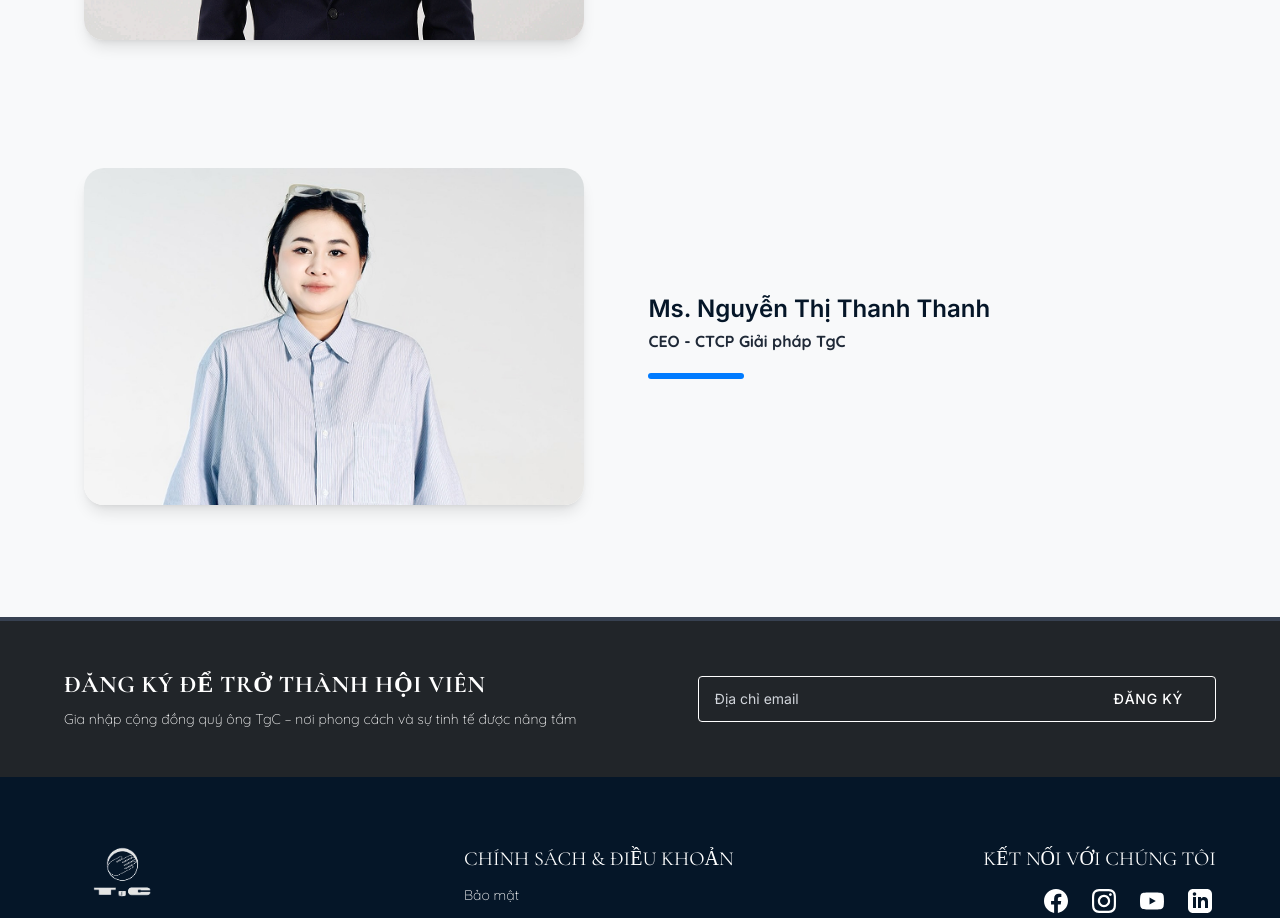
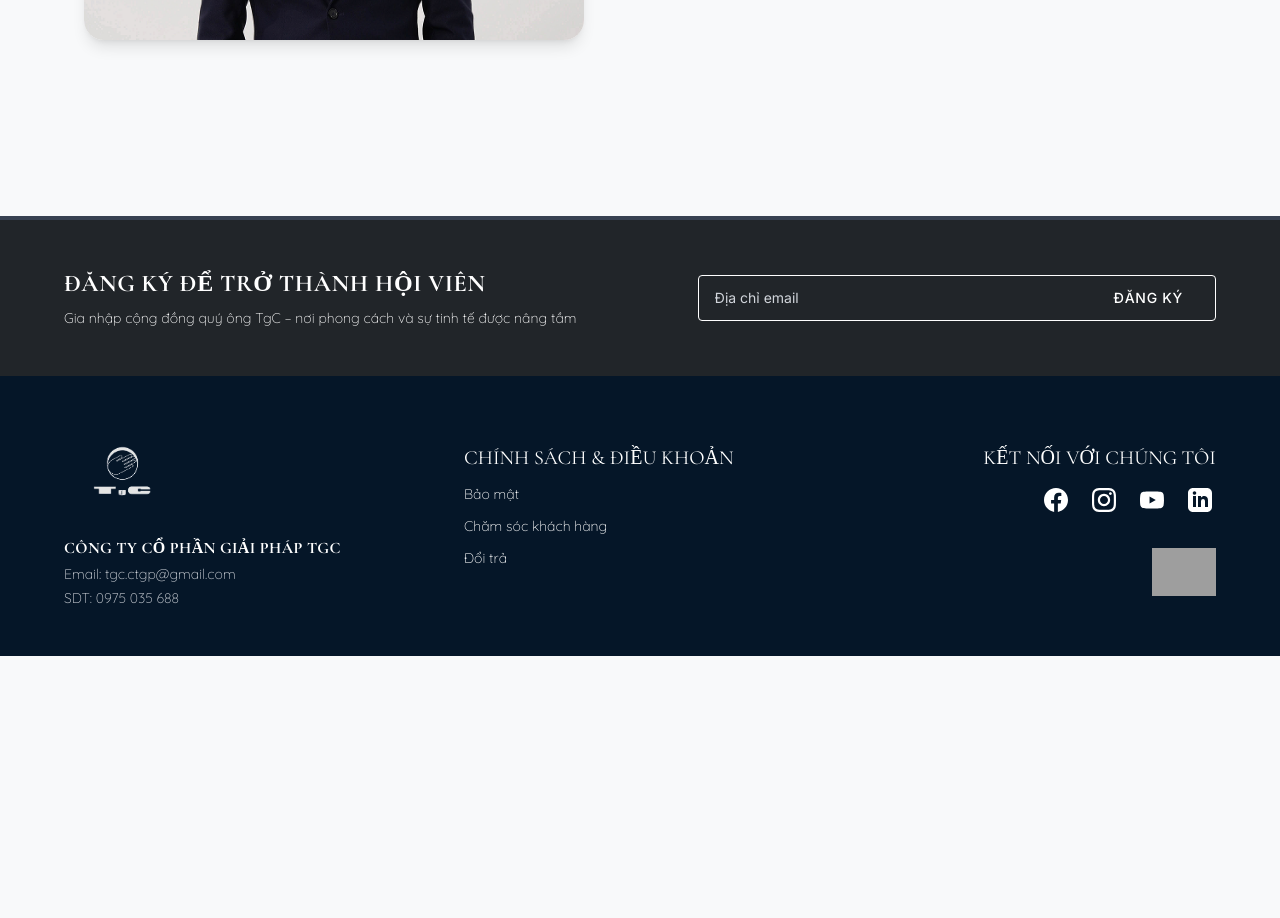
Before and after one commit to Quandz11/tgc, a React (Vite) app: page / in a window 1280 px wide. Shown: the part 1720-2638 px from the top of the page. After the commit the page ends 2376 px from the top, so only its background shows below. Built offline with nearby package versions, Linux system fonts and the light colour scheme; grey boxes are pictures that could not be loaded.

Commit message:
Remove unused banner and author sections; update product detail layout

```diff
--- a/src/components/common/SimpleBanner.jsx
+++ b/src/components/common/SimpleBanner.jsx
@@ -11,16 +11,7 @@ const SimpleBanner = () => {
             className="w-full h-auto object-cover min-h-[250px] md:min-h-[400px]"
             src={heroBanner}
         />
-        <div className="absolute bottom-24 left-0 right-0 flex items-center justify-center">
-          <div className="text-center px-4 bg-white bg-opacity-90 py-8 px-8 rounded-lg shadow-lg">
-            <h2 className="text-black text-lg md:text-2xl font-bold mb-4">
-              CỔ ÁO SƠ MI KHI KHÔNG MẶC ÁO KHOÁC NGOÀI
-            </h2>
-            <p className="text-black text-xs md:text-sm">
-              (Ảnh 5 mẫu có vest: CỔ ÁO SƠ MI - KHI MẶC VỚI VEST/ÁO KHOÁC NGOÀI, 2 ĐẦU LÁ CỔ KHÉP GẦN NHAU)
-            </p>
-          </div>
-        </div>
+
       </div>
     </section>
   );
--- a/src/components/home/AuthorSection.jsx
+++ b/src/components/home/AuthorSection.jsx
@@ -34,29 +34,6 @@ const AuthorSection = () => {
           </div>
         </div>
       </section>
-
- <section className="px-5 py-8 max-w-6xl mx-auto">
-        <div className="flex flex-col md:flex-row gap-8 md:gap-12 items-center">
-          {/* Ms. Thanh Image */}
-          <div className="w-full md:w-[45%] rounded-[20px] overflow-hidden shadow-lg bg-white relative group">
-              <div className="absolute inset-0 bg-black/5 opacity-0 group-hover:opacity-10 transition-opacity"></div>
-              <img
-                alt="Portrait of Ms. Nguyễn Thị Thanh Thanh"
-                className="w-full h-auto object-cover"
-                src={msThanhImg}
-              />
-          </div>
-
-          {/* Ms. Thanh Text */}
-          <div className="w-full md:w-[50%] flex flex-col justify-center text-left pl-0 md:pl-4">
-            <h3 className="text-2xl font-bold text-primary mb-2">Ms. Nguyễn Thị Thanh Thanh</h3>
-            <p className="font-['Quicksand'] font-bold text-justify leading-[100%] tracking-normal text-gray-800 mb-6">
-              CEO - CTCP Giải pháp TgC
-            </p>
-            <div className="w-24 h-1.5 bg-secondary rounded-full"></div>
-          </div>
-        </div>
-      </section>
     </div>
   );
 };
--- a/src/components/product/ProductDetail.jsx
+++ b/src/components/product/ProductDetail.jsx
@@ -324,7 +324,7 @@ const ProductDetail = () => {
                                         </div>
                                     )}
 
-                                    <div className="flex items-center gap-4">
+                                    <div className="hidden md:flex items-center gap-4">
                                         <span className="text-[20px] font-bold text-[#333333] font-['Quicksand']">Chia sẻ</span>
                                         <div className="flex gap-3">
                                             <button className="w-[38px] h-[38px] rounded-full bg-[#1877F2] text-white flex items-center justify-center hover:opacity-80 transition-opacity">
```
Also changed, not shown: src/assets/banner-product.png.
